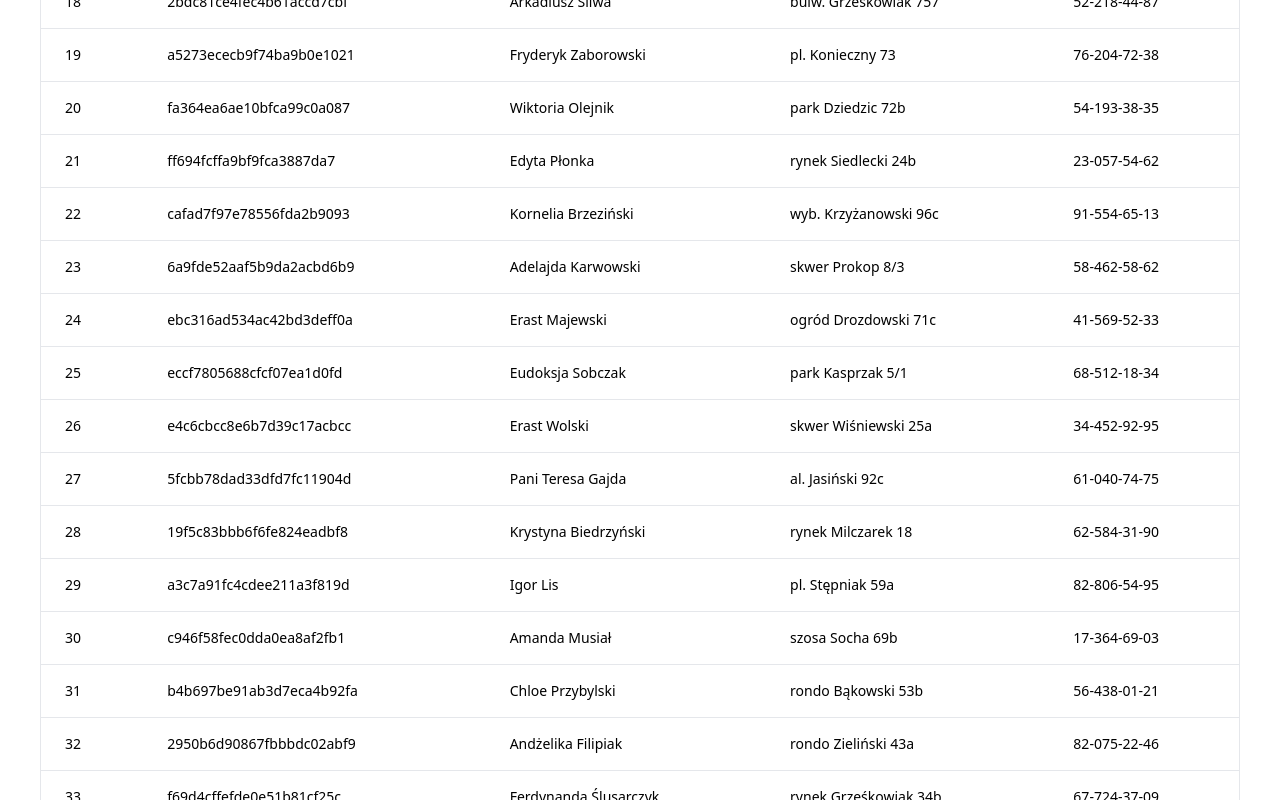
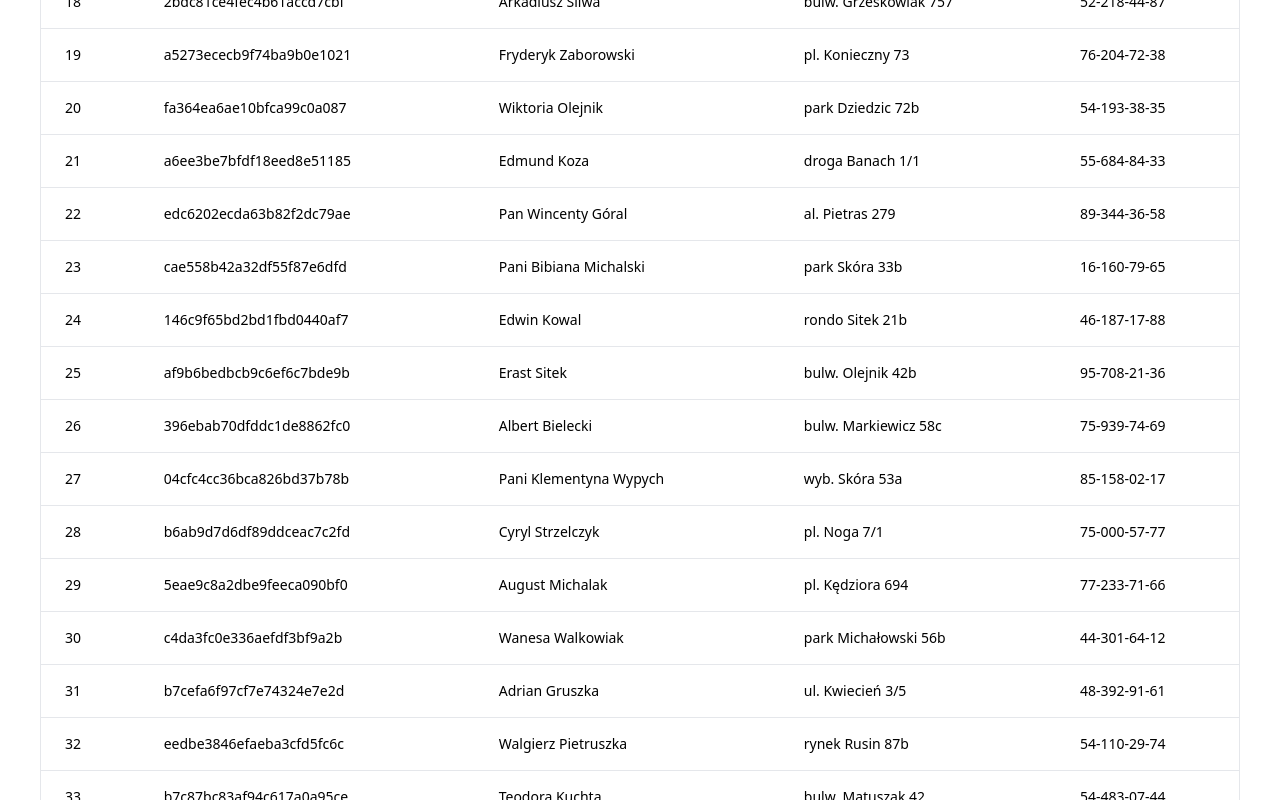
Before and after one commit to itsannaw/random-user, a React (Vite) app: page / in a window 1280 px wide. Shown: the part 1420-2220 px from the top of the page. Built offline with nearby package versions, Linux system fonts and the light colour scheme.

Commit message:
Added random errors

```diff
--- a/src/App.jsx
+++ b/src/App.jsx
@@ -15,12 +15,14 @@ function App() {
   const [currentSeed, setCurrentSeed] = useState(123);
   const [list, setList] = useState([]);
   const [region, setRegion] = useState("pl");
+  const [errorField, setErrorField] = useState(0);
+
   const handleSeedChange = (e) => {
     const newSeed = parseInt(e.target.value, 10);
     setCurrentSeed(newSeed);
   };
   const generateRandomSeed = () => {
-    const randomSeed = Math.floor(Math.random() * 1000000) + 1;
+    const randomSeed = Math.floor(Math.random() * 100000000) + 1;
     return randomSeed;
   };
   const handleRandomSeed = () => {
@@ -31,6 +33,7 @@ function App() {
     setRegion(event.target.value);
     setList([]);
   };
+
   return (
     <>
       <div className="flex flex-col justify-center text-center mt-[20px] gap-[10px]">
@@ -105,8 +108,16 @@ function App() {
           </div>
         </div>
       </div>
-      <ErrorFieldSlider />
-      <FakeUsers setList={setList} selectedRegion={region} seed={currentSeed} />
+      <ErrorFieldSlider
+        errorField={errorField}
+        onErrorFieldChange={setErrorField}
+      />
+      <FakeUsers
+        setList={setList}
+        selectedRegion={region}
+        seed={currentSeed}
+        mistakesCount={errorField}
+      />
     </>
   );
 }
--- a/src/components/ErrorFieldSlider.jsx
+++ b/src/components/ErrorFieldSlider.jsx
@@ -1,15 +1,12 @@
 import { Slider, TextField } from "@mui/material";
-import { useState } from "react";
 
-const ErrorFieldSlider = () => {
+const ErrorFieldSlider = ({ errorField, onErrorFieldChange }) => {
   const min = 0;
   const max = 1000;
   const sliderMaxValue = 10;
 
-  const [value, setValue] = useState(0);
-
   const handleSliderChange = (event, newValue) => {
-    setValue(newValue); // Обновляем значение в поле ввода
+    onErrorFieldChange(newValue);
   };
 
   const handleInputChange = (event) => {
@@ -17,7 +14,7 @@ const ErrorFieldSlider = () => {
     if (newValue > max) newValue = max;
     if (newValue < min) newValue = min;
 
-    setValue(newValue); // Обновляем значение в слайдере
+    onErrorFieldChange(newValue);
   };
 
   return (
@@ -31,7 +28,7 @@ const ErrorFieldSlider = () => {
             type="number"
             size="small"
             color="success"
-            value={value}
+            value={errorField}
             onChange={handleInputChange}
             min={min}
             max={max}
@@ -41,7 +38,7 @@ const ErrorFieldSlider = () => {
           className="flex max-w-[180px] justify-center"
           color="success"
           defaultValue={0}
-          value={value}
+          value={Number(errorField)}
           onChange={handleSliderChange}
           aria-label="Default"
           valueLabelDisplay="auto"
--- /dev/null
+++ b/src/components/ErrorHelper.js
@@ -0,0 +1,185 @@
+import { faker } from "@faker-js/faker";
+
+const charSets = {
+  pl: [
+    " ",
+    "a",
+    "ą",
+    "b",
+    "c",
+    "ć",
+    "d",
+    "e",
+    "ę",
+    "f",
+    "g",
+    "h",
+    "i",
+    "j",
+    "k",
+    "l",
+    "ł",
+    "m",
+    "n",
+    "ń",
+    "o",
+    "ó",
+    "p",
+    "q",
+    "r",
+    "s",
+    "ś",
+    "t",
+    "u",
+    "v",
+    "w",
+    "x",
+    "y",
+    "z",
+    "ź",
+    "ż",
+  ],
+  en_us: [
+    " ",
+    "a",
+    "b",
+    "c",
+    "d",
+    "e",
+    "f",
+    "g",
+    "h",
+    "i",
+    "j",
+    "k",
+    "l",
+    "m",
+    "n",
+    "o",
+    "p",
+    "q",
+    "r",
+    "s",
+    "t",
+    "u",
+    "v",
+    "w",
+    "x",
+    "y",
+    "z",
+  ],
+  tr: [
+    " ",
+    "a",
+    "b",
+    "c",
+    "ç",
+    "d",
+    "e",
+    "f",
+    "g",
+    "ğ",
+    "h",
+    "ı",
+    "i",
+    "j",
+    "k",
+    "l",
+    "m",
+    "n",
+    "o",
+    "ö",
+    "p",
+    "r",
+    "s",
+    "ş",
+    "t",
+    "u",
+    "ü",
+    "v",
+    "y",
+    "z",
+  ],
+  num: ["-", " ", "0", "1", "2", "3", "4", "5", "6", "7", "8", "9"],
+};
+
+const maxStrLength = 35;
+const minStrLength = 5;
+
+export function deleteSymbol(str) {
+  let array = str.split("");
+  array.splice(
+    faker.helpers.arrayElement(
+      Array.from({ length: array.length }, (_, i) => i)
+    ),
+    1
+  );
+  return array.join("");
+}
+
+export function addSymbol(str, region, bool) {
+  let array = str.split("");
+  if (bool) {
+    array.splice(
+      faker.helpers.arrayElement(
+        Array.from({ length: array.length }, (_, i) => i)
+      ),
+      0,
+      faker.helpers.arrayElement(charSets.num)
+    );
+  } else {
+    array.splice(
+      faker.helpers.arrayElement(
+        Array.from({ length: array.length }, (_, i) => i)
+      ),
+      0,
+      faker.helpers.arrayElement(charSets[region])
+    );
+  }
+  return array.join("");
+}
+
+export function swapSymbol(str) {
+  let array = str.split("");
+  let random = faker.helpers.arrayElement(
+    Array.from({ length: array.length - 1 }, (_, i) => i + 1)
+  );
+  let elem = array[random];
+  array[random] = array[random + 1];
+  array[random + 1] = elem;
+  return array.join("");
+}
+
+export function randomError(str, region, bool) {
+  let arrayError = [
+    deleteSymbol(str),
+    addSymbol(str, region, bool),
+    swapSymbol(str),
+  ];
+  if (str.length < minStrLength)
+    arrayError = [addSymbol(str, region, bool), swapSymbol(str)];
+  if (str.length > maxStrLength)
+    arrayError = [deleteSymbol(str), swapSymbol(str)];
+  let randomError = faker.helpers.arrayElement(arrayError);
+  return randomError;
+}
+
+function makeMistakes(str, region, bool, count) {
+  let countMistake = Math.trunc(count);
+  let prob = count - countMistake;
+
+  for (let i = 0; i < countMistake; i++) {
+    str = randomError(str, region, bool);
+  }
+
+  faker.helpers.maybe(
+    () => {
+      str = randomError(str, region, bool);
+    },
+    { probability: prob }
+  );
+
+  return str;
+}
+
+export default makeMistakes;
--- a/src/components/FakeUsers.jsx
+++ b/src/components/FakeUsers.jsx
@@ -1,58 +1,82 @@
-import { useEffect, useState } from "react";
+import { useCallback, useEffect, useState } from "react";
 import InfiniteScroll from "react-infinite-scroll-component";
 import { fakerEN_US, fakerPL, fakerTR } from "@faker-js/faker";
+import makeMistakes from "./ErrorHelper";
 
-const FakeUsers = ({ seed, selectedRegion, setList }) => {
+const FakeUsers = ({ seed, selectedRegion, setList, mistakesCount }) => {
   const [usersList, setUsersList] = useState([]);
   const [page, setPage] = useState(1);
-  const [currentSeed, setCurrentSeed] = useState(seed);
 
   const loadMoreData = () => {
     setPage(page + 1);
   };
 
-  useEffect(() => {
-    setUsersList([]);
-    setPage(1);
-    setCurrentSeed(seed);
-  }, [seed, selectedRegion]);
-
-  useEffect(() => {
-    const itemsPerPage = 20;
-    let loadedData = [];
-
+  const getFakerInstance = useCallback(() => {
     let fakerInstance = fakerPL;
     if (selectedRegion === "en_us") {
       fakerInstance = fakerEN_US;
     } else if (selectedRegion === "tr") {
       fakerInstance = fakerTR;
     }
-    fakerInstance.seed(currentSeed);
+    return fakerInstance;
+  }, [selectedRegion]);
+
+  const createUser = useCallback(
+    (fakerInstance) => {
+      if (mistakesCount === 0) {
+        return {
+          randomID: fakerInstance.database.mongodbObjectId(),
+          randomName: fakerInstance.person.fullName(),
+          randomAddress: fakerInstance.location.streetAddress(),
+          randomPhone: fakerInstance.phone.number(),
+        };
+      } else {
+        return {
+          randomID: fakerInstance.database.mongodbObjectId(),
+          randomName: makeMistakes(
+            fakerInstance.person.fullName(),
+            selectedRegion,
+            false,
+            mistakesCount
+          ),
+          randomAddress: makeMistakes(
+            fakerInstance.location.streetAddress(),
+            selectedRegion,
+            false,
+            mistakesCount
+          ),
+          randomPhone: makeMistakes(fakerInstance.phone.number(), selectedRegion,
+          true,
+          mistakesCount),
+        };
+      }
+    },
+    [mistakesCount, selectedRegion]
+  );
+
+  useEffect(() => {
+    setUsersList([]);
+    setPage(1);
+    const fakerInstance = getFakerInstance();
+    fakerInstance.seed(seed);
+  }, [seed, getFakerInstance, mistakesCount]);
+
+  useEffect(() => {
+    const itemsPerPage = 20;
+    let loadedData = [];
+
+    const fakerInstance = getFakerInstance();
 
     for (let i = (page - 1) * itemsPerPage; i < page * itemsPerPage; i++) {
       loadedData.push(createUser(fakerInstance));
     }
 
     setUsersList((prevUsersList) => [...prevUsersList, ...loadedData]);
-  }, [page, selectedRegion, currentSeed]);
+  }, [page, getFakerInstance, seed, createUser]);
 
   useEffect(() => {
     setList(usersList);
   }, [usersList, setList]);
-
-  function createUser(fakerInstance) {
-    let randomID = fakerInstance.database.mongodbObjectId();
-    let randomName = fakerInstance.person.fullName();
-    let randomAddress = fakerInstance.location.streetAddress();
-    let randomPhone = fakerInstance.phone.number();
-
-    return {
-      randomID: randomID,
-      randomName: randomName,
-      randomAddress: randomAddress,
-      randomPhone: randomPhone,
-    };
-  }
 
   return (
     <div className="border flex flex-col max-w-[1200px] mx-auto mt-[15px]">
```
